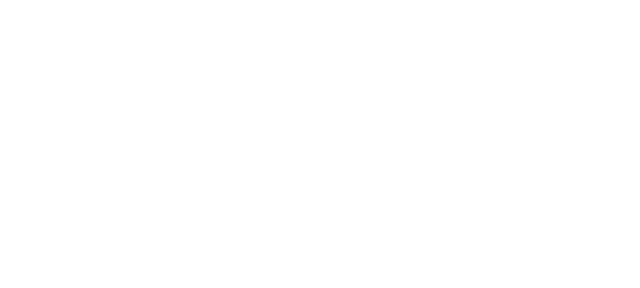
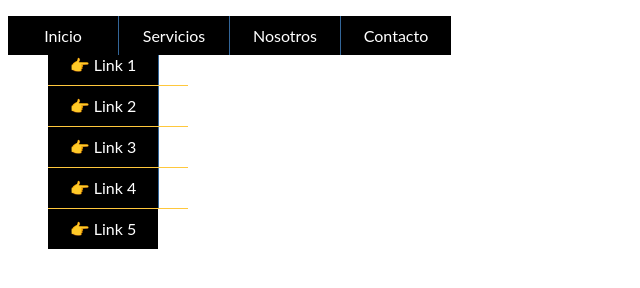
Before and after one commit to HIMNIE/Nascor-formacion, a plain HTML site: page MODULO_1/UNIDAD_1_HTML_CSS/CSS/004_Listas_menus/index.html in a window 1280 px wide. Shown: the whole page, without its empty margins (0-640 px from the left). Drawn offline with Linux system fonts and the light colour scheme.

Commit message:
31-actua

```diff
--- a/MODULO_1/UNIDAD_1_HTML_CSS/CSS/004_Listas_menus/index.html
+++ b/MODULO_1/UNIDAD_1_HTML_CSS/CSS/004_Listas_menus/index.html
@@ -1,16 +1,27 @@
 <!DOCTYPE html>
-<html lang="en">
+
+<html lang="es">
 <head>
     <meta charset="UTF-8">
     <meta name="viewport" content="width=device-width, initial-scale=1.0">
-    <title>Document</title>
-<link rel="stylesheet" href="style.css">
+    <title>Tarjeta de Información</title>
+    <link rel="stylesheet" href="styles.css">
 </head>
 <body>
-    <div>
-        <div>
-
-        </div>
-    </div>
+    <nav>
+        <ul>
+          <li><a href="#">Inicio</a></li>
+          <li><a href="#">Servicios</a></li>
+          <li><a href="#">Nosotros</a></li>
+          <li><a href="#">Contacto</a></li>
+        </ul>
+      </nav>
+      <ul class="menu">
+        <li><a href="#" title="Link 1">Link 1</a></li>
+        <li><a href="#" title="Link 2">Link 2</a></li>
+        <li><a href="#" title="Link 3">Link 3</a></li>
+        <li><a href="#" title="Link 4">Link 4</a></li>
+        <li><a href="#" title="Link 5">Link 5</a></li>
+      </ul>
 </body>
 </html>
--- a/MODULO_1/UNIDAD_1_HTML_CSS/CSS/004_Listas_menus/style.css
+++ /dev/null
@@ -1,4 +0,0 @@
-div{
-
-    border-color: aqua;
-}
--- /dev/null
+++ b/MODULO_1/UNIDAD_1_HTML_CSS/CSS/004_Listas_menus/styles.css
@@ -0,0 +1,73 @@
+/*Añade aquí la fuente "Lato" de Google Fonts con @import*/
+
+* {
+    font-family: 'lato';
+    /*establece la fuente Lato para todos los elementos*/
+}
+
+nav ul {
+    margin: 0;
+    padding: 0;
+    list-style: none;
+    /*Asegúrate de que tenga un margen y un relleno de 0 y que su lista de estilos sea none*/
+}
+
+/*Selector los enlaces */
+   a {
+    width: 100px;
+    text-decoration: none;
+    text-align: center;
+    color: white;
+    background-color: black;
+    padding: 10px 5px;
+    border-right: 1px solid #336699;
+    display: block;
+}
+
+/*Selector. los elementos de menu superior, en horizontal */
+  nav > ul > li {
+    float: left;
+}
+
+nav ul a:hover {
+    background-color: #336699;
+}
+
+li:last-child a {
+    /*ocultar borde derecho*/
+    border-right: none;
+}
+
+ul.menu {
+    width: 140px;
+    list-style-type: none;
+    /* Borde de 1px con el color #FFC83D*/
+    /* sin margen ni relleno */
+}
+
+ul.menu li {
+    border-bottom: 1px solid #FFC83D;
+}
+
+ul.menu li:last-child {
+    border-bottom: none;
+}
+
+/* selector los enlaces del menu vertical*/
+    .menu a{
+    text-align: center;
+    display: block;
+    /*centrar el texto, no mostrar subrayado
+    y tener un color de texto de #333. Además,
+    debe tener un relleno de 5px y un fondo
+    de color #E5F3FE.*/
+}
+
+ul.menu li a:hover {
+    /*fondo color #c8e2f7*/
+    background-color: #c8e2f7;
+}
+
+.menu>li a::before {
+    content: "👉 ";
+}
```
Also changed, not shown: MODULO_1/UNIDAD_1_HTML_CSS/CSS/005_pseudos/index.html (added, +12 -0 lines), MODULO_1/UNIDAD_1_HTML_CSS/CSS/005_pseudos/style.css (added, +25 -0 lines), 1 other file.
